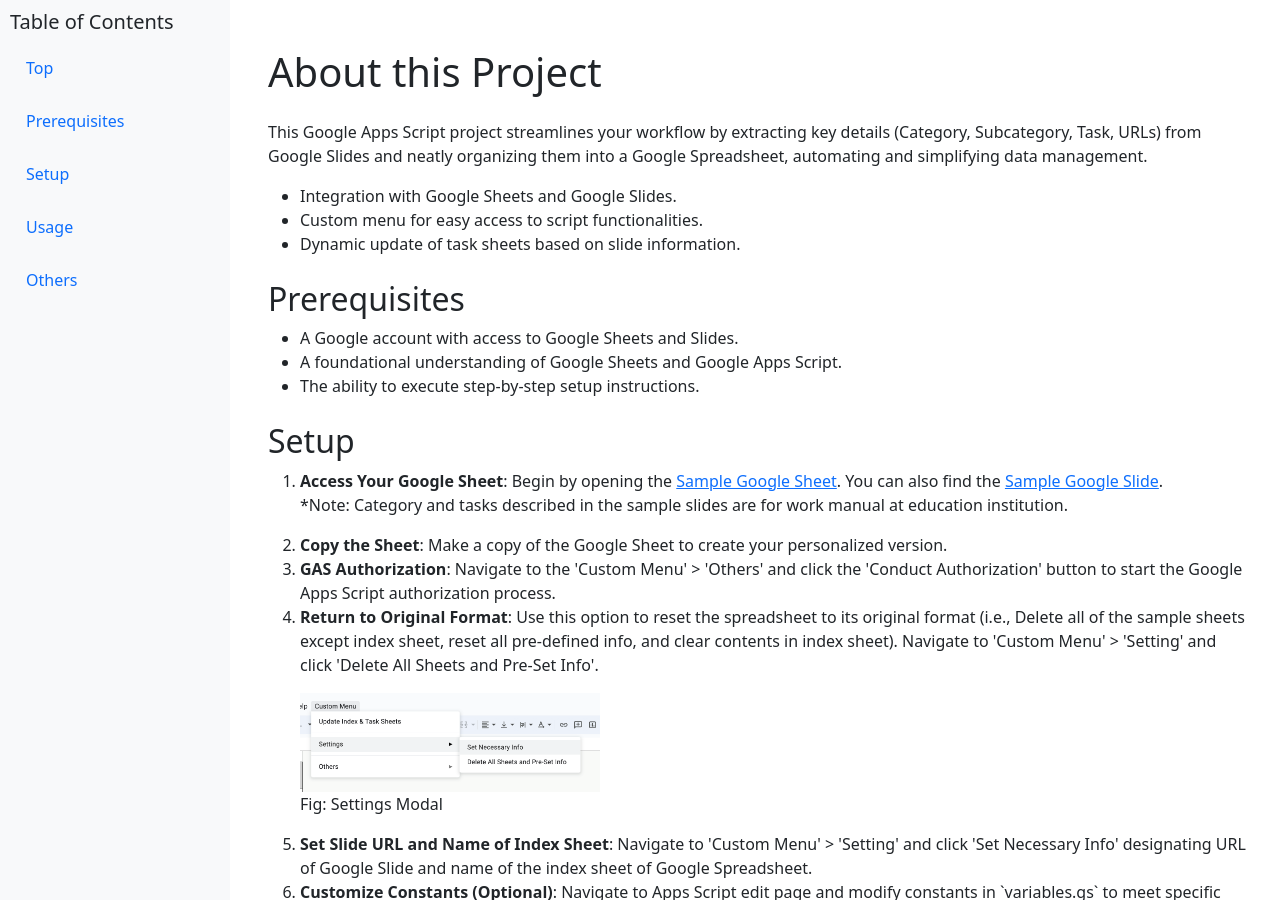
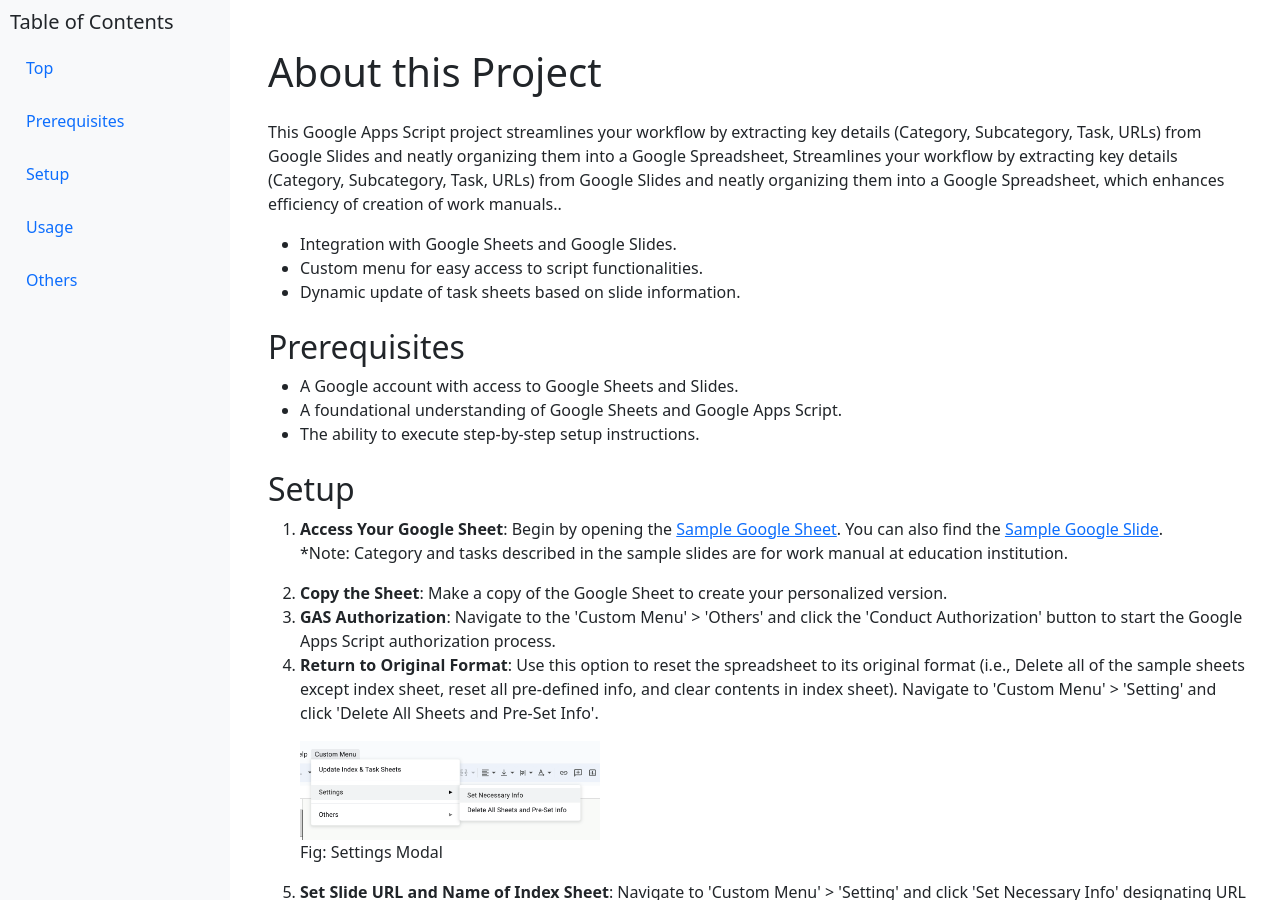
Before and after one commit to tsato21/display-slide-info-spr, a Jekyll site: the page built from docs/index.html, in a window 1280 px wide and 900 px high. Built offline with Jekyll 4.4.1, drawn with Linux system fonts in a browser that asks for light colours.

Commit message:
Update index.html

```diff
--- a/docs/index.html
+++ b/docs/index.html
@@ -4,7 +4,7 @@
 <div class="content">
     <div class="container py-4">
         <h1 id="top" class="mb-4">About this Project</h1>
-        <p>This Google Apps Script project streamlines your workflow by extracting key details (Category, Subcategory, Task, URLs) from Google Slides and neatly organizing them into a Google Spreadsheet, automating and simplifying data management.</p>
+        <p>This Google Apps Script project streamlines your workflow by extracting key details (Category, Subcategory, Task, URLs) from Google Slides and neatly organizing them into a Google Spreadsheet, Streamlines your workflow by extracting key details (Category, Subcategory, Task, URLs) from Google Slides and neatly organizing them into a Google Spreadsheet, which enhances efficiency of creation of work manuals..</p>
         <ul>
             <li>Integration with Google Sheets and Google Slides.</li>
             <li>Custom menu for easy access to script functionalities.</li>
```
